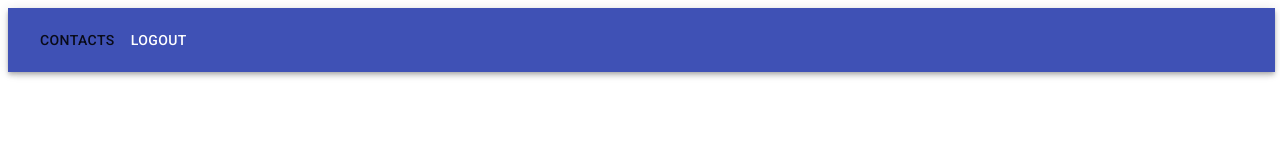
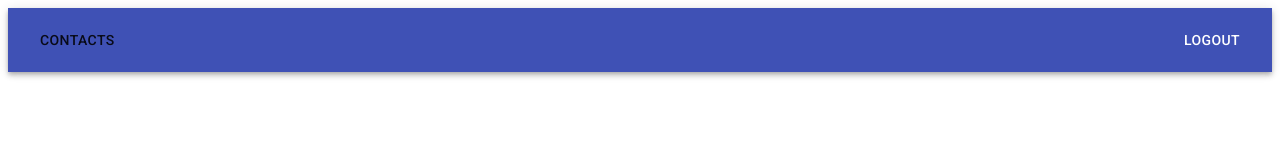
Before and after one commit to Thatooine/star, a React (Create React App) app: page / in a window 1280 px wide. Shown: the top 160 px of the page. Built offline with nearby package versions, Linux system fonts and the light colour scheme.

Commit message:
toolbox and simplify

```diff
--- a/src/App.tsx
+++ b/src/App.tsx
@@ -5,45 +5,46 @@ import {Theme as DefaultTheme} from "@material-ui/core";
 import AppBar from "@material-ui/core/AppBar";
 import Toolbar from "@material-ui/core/Toolbar";
 import Button from "@material-ui/core/Button";
-import Typography from "@material-ui/core/Typography";
 // Todo: setup to run to laod
 const useStyles = makeStyles((theme: DefaultTheme) => {
     return (
         {
             root: {
-                width: (props: any) => `${props.appWidth}px`,
-                height: (props: any) => `${props.appHeight}px`,
+                width: '100%',
+                height: '100%',
                 display: 'flex',
-                position: 'fixed'
             },
             progressBar: {
               display: 'flex',
-              width:'99%',
+              width:'100%',
               height: '100%',
               alignItems: 'center',
               justifyContent: 'center',
             },
           appBar: {
-              width: '99%',
+              width: '100%',
               height: '100%',
-          }
+          },
+          toolbar: {
+            display: 'flex'
+          },
+          toolbarLeft:{
+            display: 'flex',
+            flexGrow:2,
+            justifyContent: 'flex-start'
+          },
+          toolbarRight:{
+            display: 'flex',
+            flexGrow: 1,
+            justifyContent: 'flex-end'
+          },
         }
     )
 });
 
 function App() {
     const [loading] = useState(false);
-    const [appWidth, setAppWidth] = useState(window.innerWidth)
-    const [appHeight, setAppHeight] = useState(window.innerHeight)
-    const classes = useStyles({appWidth: appWidth, appHeight: appHeight});
-
-
-    window.addEventListener("resize", () => {
-        // Todo: Add a debouncer
-        setAppHeight(window.innerHeight)
-        setAppWidth(window.innerWidth)
-    })
-
+    const classes = useStyles();
 
     return (
         <div className={classes.root}>
@@ -56,11 +57,13 @@ function App() {
             {
               !loading && <div className={classes.appBar}>
                 <AppBar position="static">
-                  <Toolbar>
-                    <Button>
-                      Contacts
-                    </Button>
-                    <Button color="inherit">Logout</Button>
+                  <Toolbar className={classes.toolbar}>
+                    <div className={classes.toolbarLeft}>
+                      <Button>Contacts</Button>
+                    </div>
+                    <div className={classes.toolbarRight}>
+                      <Button color="inherit">Logout</Button>
+                    </div>
                   </Toolbar>
                 </AppBar>
 
```
